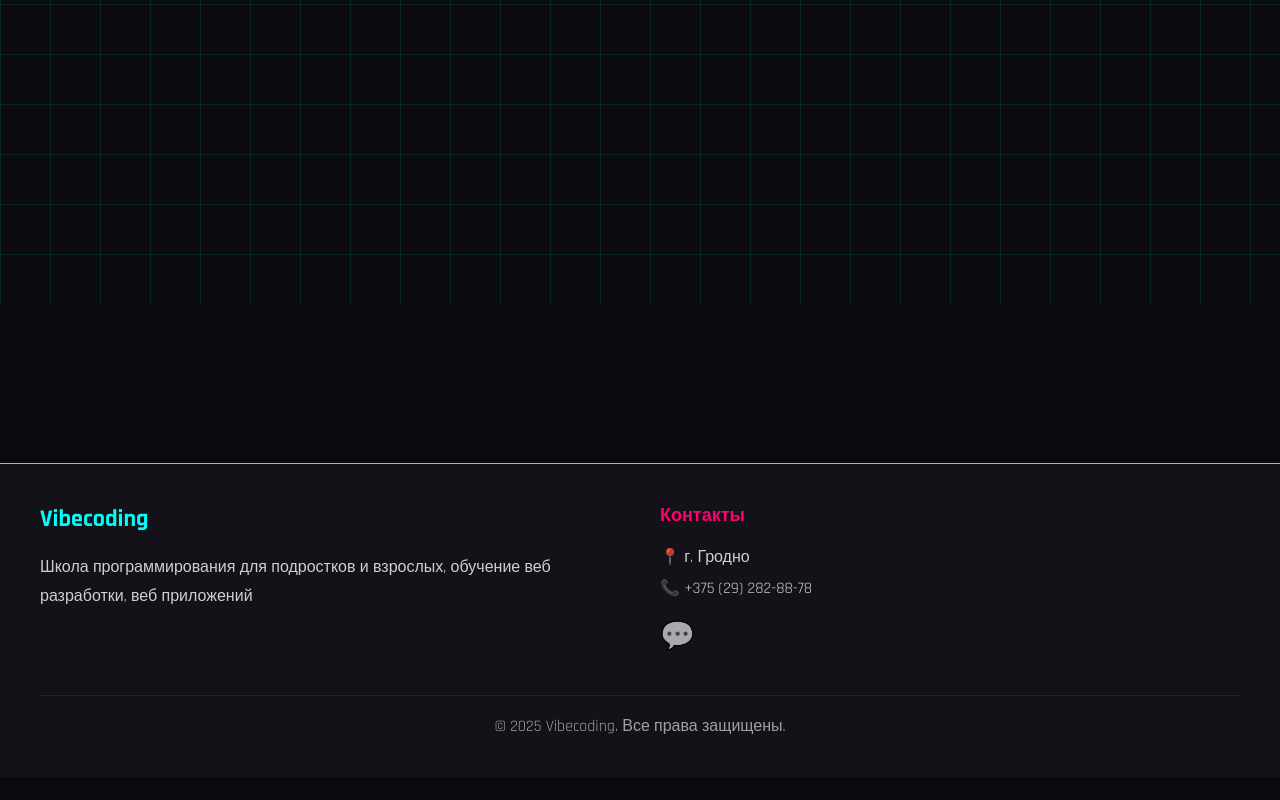
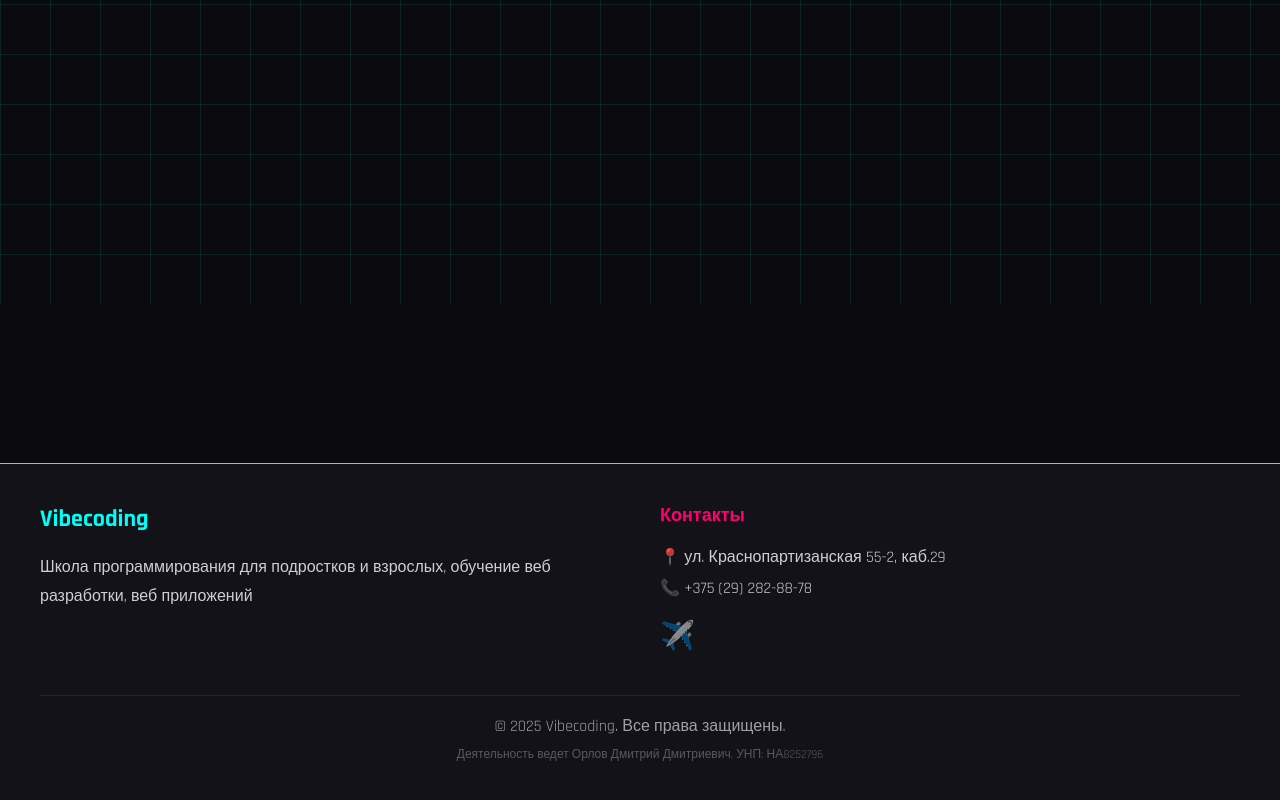
Before and after one commit to antsincgame/vibe-codiding, a React (Vite) app: page /blog/1 in a window 1280 px wide. Shown: the part 496-1296 px from the top of the page. Before the commit the page ends 1273 px from the top, so only its background shows below. Built offline with nearby package versions, Linux system fonts and the light colour scheme; no server answers; the database is empty.

Commit message:
Updated Footer.tsx

```diff
--- a/src/components/Footer.tsx
+++ b/src/components/Footer.tsx
@@ -64,7 +64,22 @@ export default function Footer() {
             Контакты
           </h4>
           <div style={{ display: 'flex', flexDirection: 'column', gap: '10px', opacity: 0.8 }}>
-            <div>📍 {settings.address || 'г. Гродно'}</div>
+            <div>
+              📍 <a
+                href="https://yandex.by/maps/-/CLDYuCZU"
+                target="_blank"
+                rel="noopener noreferrer"
+                style={{
+                  color: 'inherit',
+                  textDecoration: 'none',
+                  transition: 'color 0.3s'
+                }}
+                onMouseEnter={(e) => e.currentTarget.style.color = 'var(--neon-cyan)'}
+                onMouseLeave={(e) => e.currentTarget.style.color = 'inherit'}
+              >
+                {settings.address || 'ул. Краснопартизанская 55-2, каб.29'}
+              </a>
+            </div>
             <div>
               📞 <a
                 href="https://wa.me/375292828878"
@@ -83,7 +98,7 @@ export default function Footer() {
             </div>
             <div style={{ display: 'flex', gap: '15px', marginTop: '10px' }}>
               <a
-                href="https://wa.me/375292828878"
+                href="https://t.me/dzmitryarlou"
                 target="_blank"
                 rel="noopener noreferrer"
                 style={{
@@ -101,7 +116,7 @@ export default function Footer() {
                   e.currentTarget.style.opacity = '0.8';
                 }}
               >
-                💬
+                ✈️
               </a>
             </div>
           </div>
@@ -128,6 +143,9 @@ export default function Footer() {
         >
           © 2025 Vibecoding. Все права защищены.
         </span>
+        <div style={{ marginTop: '10px', fontSize: '12px', opacity: 0.5 }}>
+          Деятельность ведет Орлов Дмитрий Дмитриевич, УНП: НА8252796
+        </div>
       </div>
     </footer>
   );
```
